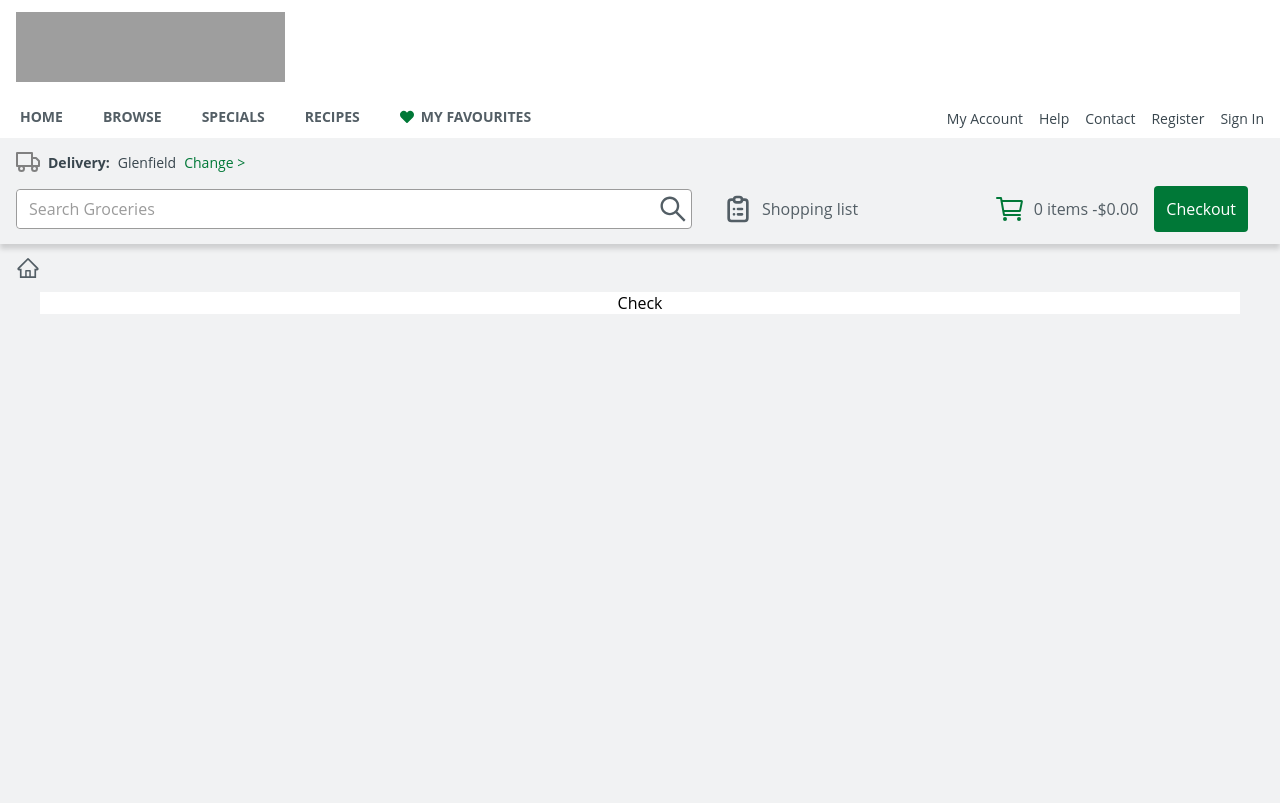
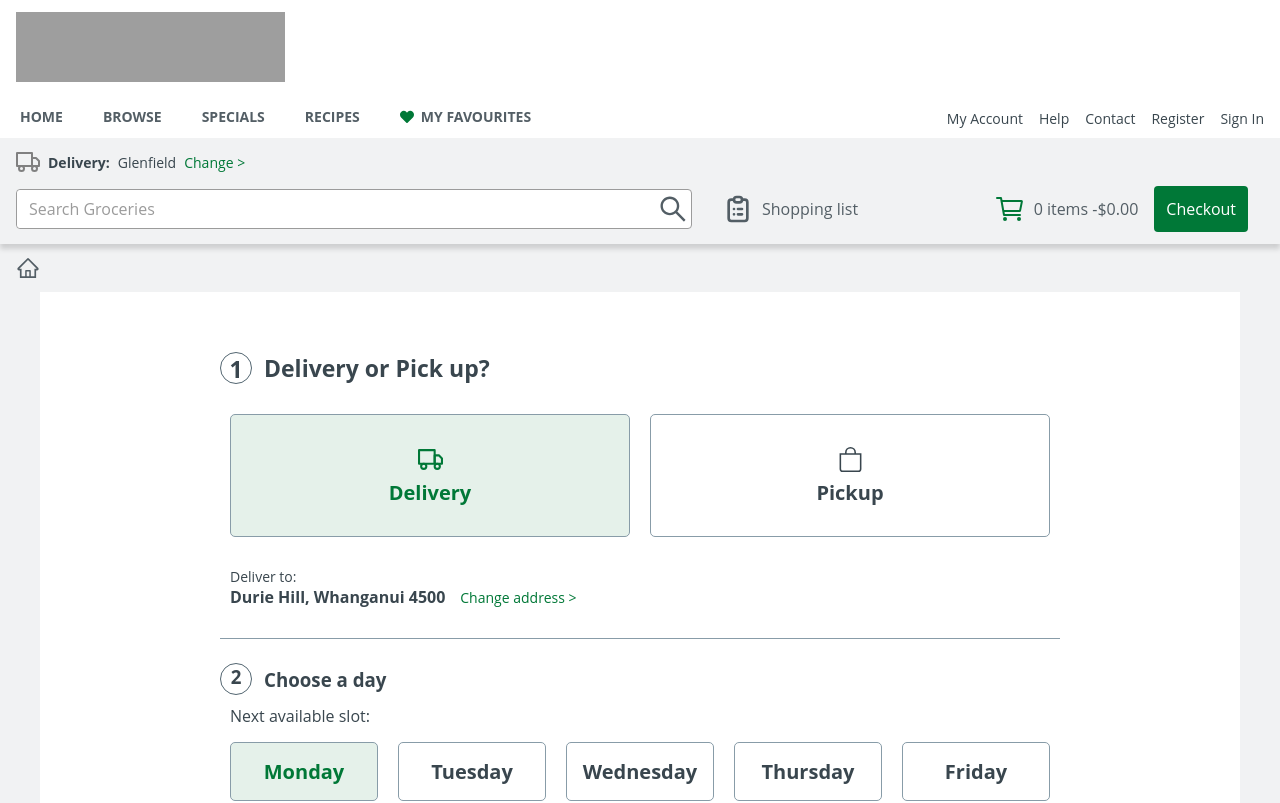
Before and after one commit to hashimkhanzada/countdown-clone, a React (Create React App) app in the folder client/: page /checkout in a window 1280 px wide. Shown: the top 803 px of the page. Built offline with nearby package versions, Linux system fonts and the light colour scheme; grey boxes are pictures that could not be loaded.

Commit message:
Checkout page design

```diff
--- a/client/src/pages/CheckoutPage/Checkout.styles.ts
+++ b/client/src/pages/CheckoutPage/Checkout.styles.ts
@@ -4,14 +4,130 @@ export const CheckoutContainer = styled.div`
   display: flex;
   justify-content: center;
   align-items: center;
+  color: #39464e;
 `;
 
 export const CheckoutMain = styled.div`
   display: flex;
   flex-direction: column;
-  justify-content: center;
-  align-items: center;
   background-color: white;
   width: 100%;
   max-width: 1200px;
 `;
+
+export const MainContainer = styled.div`
+  display: flex;
+  flex-direction: column;
+  background-color: white;
+  padding: 48px 180px;
+`;
+
+export const DeliveryRow = styled.div`
+  display: flex;
+  flex-direction: column;
+  margin: 12px 0;
+  padding-bottom: 30px;
+  border-bottom: solid 1px #889ca8;
+
+  h3 {
+    font-size: 23px;
+  }
+
+  .num {
+    border: 1px solid #536671;
+    border-radius: 1rem;
+    height: 2rem;
+    margin-right: 0.75rem;
+    text-align: center;
+    width: 2rem;
+  }
+
+  button {
+    width: 100%;
+    margin: 10px;
+    padding: 30px 0;
+    background-color: white;
+    font-size: 25px;
+    border: solid 1px #889ca8;
+    border-radius: 5px;
+    color: #39464e;
+
+    p {
+      font-size: 20px;
+      font-weight: bolder;
+    }
+  }
+
+  .selected {
+    background-color: rgba(0, 120, 55, 0.1);
+    color: #007837;
+    cursor: pointer;
+  }
+
+  .address {
+    padding-left: 10px;
+
+    h4 {
+      font-size: 14px;
+      font-weight: normal;
+    }
+
+    span {
+      display: flex;
+      align-items: center;
+    }
+
+    strong {
+      margin-right: 15px;
+    }
+
+    p {
+      font-size: 14px;
+      color: #007837;
+
+      &:hover {
+        text-decoration: underline;
+        cursor: pointer;
+      }
+    }
+  }
+`;
+
+export const TimeslotRow = styled.div`
+  display: flex;
+  flex-direction: column;
+  margin: 12px 0;
+  padding-bottom: 30px;
+  border-bottom: solid 1px #889ca8;
+
+  .num {
+    border: 1px solid #536671;
+    border-radius: 1rem;
+    height: 2rem;
+    margin-right: 0.75rem;
+    text-align: center;
+    width: 2rem;
+  }
+
+  button {
+    width: 100%;
+    margin: 10px;
+    padding: 15px 0;
+    background-color: white;
+    font-size: 25px;
+    border: solid 1px #889ca8;
+    border-radius: 5px;
+    color: #39464e;
+    cursor: pointer;
+
+    p {
+      font-size: 20px;
+      font-weight: bolder;
+    }
+  }
+
+  .selected {
+    background-color: rgba(0, 120, 55, 0.1);
+    color: #007837;
+  }
+`;
--- a/client/src/pages/CheckoutPage/Checkout.tsx
+++ b/client/src/pages/CheckoutPage/Checkout.tsx
@@ -1,10 +1,81 @@
 import React from "react";
-import { CheckoutContainer, CheckoutMain } from "./Checkout.styles";
+import { FiTruck } from "react-icons/fi";
+import { BsBag } from "react-icons/bs";
+
+import {
+  CheckoutContainer,
+  CheckoutMain,
+  MainContainer,
+  DeliveryRow,
+  TimeslotRow,
+} from "./Checkout.styles";
+import { Button } from "../../styles/globalStyles";
 
 const Checkout = () => {
   return (
     <CheckoutContainer>
-      <CheckoutMain>Check</CheckoutMain>
+      <CheckoutMain>
+        <MainContainer>
+          <DeliveryRow>
+            <div style={{ display: "flex", alignItems: "center" }}>
+              <h3 className="num">1</h3>
+              <h3>Delivery or Pick up?</h3>
+            </div>
+            <div style={{ display: "flex", margin: "20px 0" }}>
+              <button className="selected">
+                <FiTruck />
+                <p>Delivery</p>
+              </button>
+              <button>
+                <BsBag />
+                <p>Pickup</p>
+              </button>
+            </div>
+            <div className="address">
+              <h4>Deliver to:</h4>
+              <span>
+                <strong>Durie Hill, Whanganui 4500</strong>{" "}
+                <p>Change address {">"}</p>
+              </span>
+            </div>
+          </DeliveryRow>
+          <TimeslotRow>
+            <div
+              style={{
+                display: "flex",
+                alignItems: "center",
+                marginBottom: "10px",
+              }}
+            >
+              <h3 className="num">2</h3>
+              <h3>Choose a day</h3>
+            </div>
+            <p style={{ marginLeft: "10px" }}>Next available slot:</p>
+            <div style={{ display: "flex", margin: "5px 0" }}>
+              <button className="selected">
+                <p>Monday</p>
+              </button>
+              <button>
+                <p>Tuesday</p>
+              </button>
+              <button>
+                <p>Wednesday</p>
+              </button>
+              <button>
+                <p>Thursday</p>
+              </button>
+              <button>
+                <p>Friday</p>
+              </button>
+            </div>
+          </TimeslotRow>
+          <div style={{ display: "flex", justifyContent: "flex-end" }}>
+            <Button propWidth="20%" extraMargin="40px 10px">
+              Continue
+            </Button>
+          </div>
+        </MainContainer>
+      </CheckoutMain>
     </CheckoutContainer>
   );
 };
```
